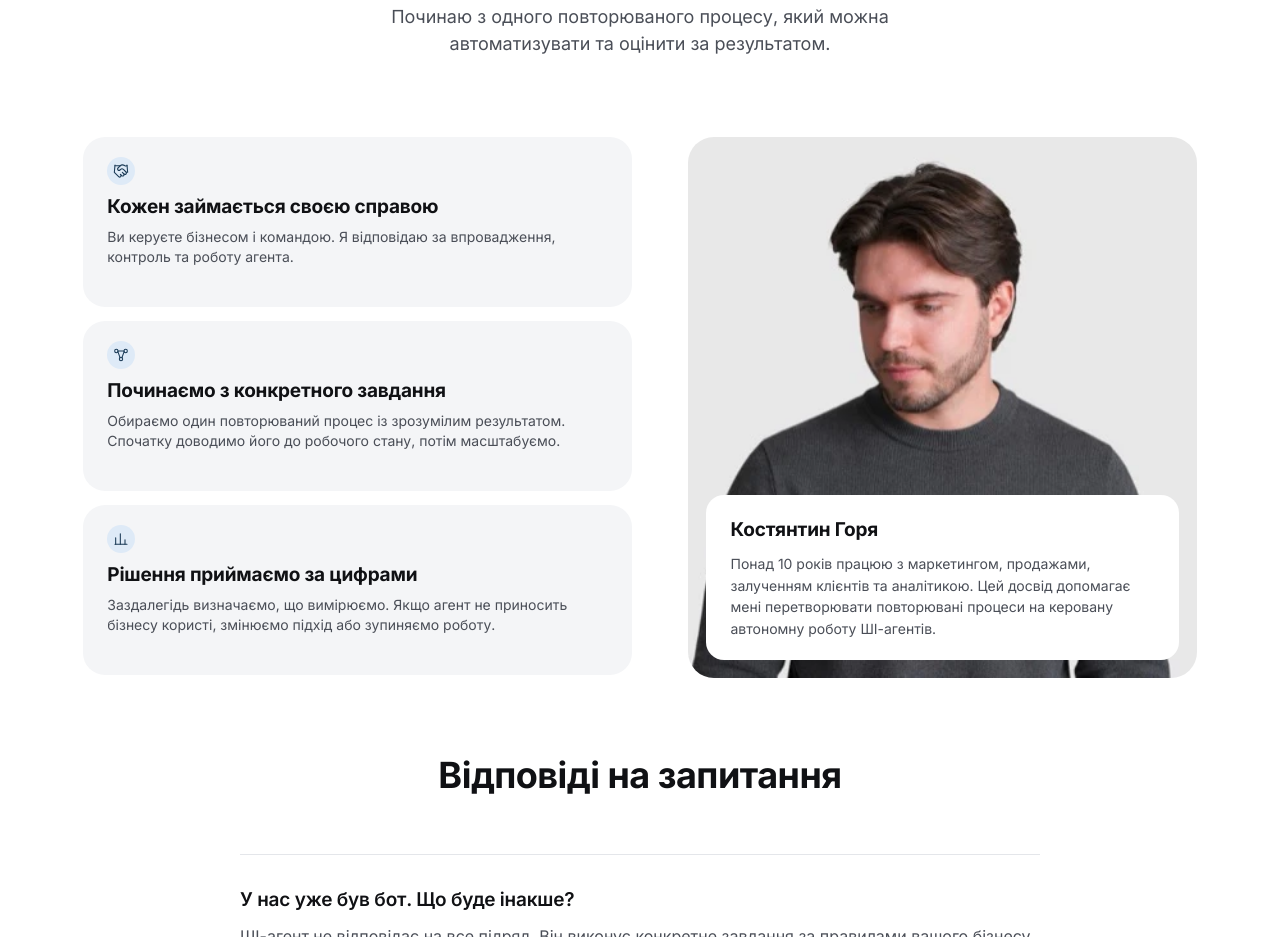
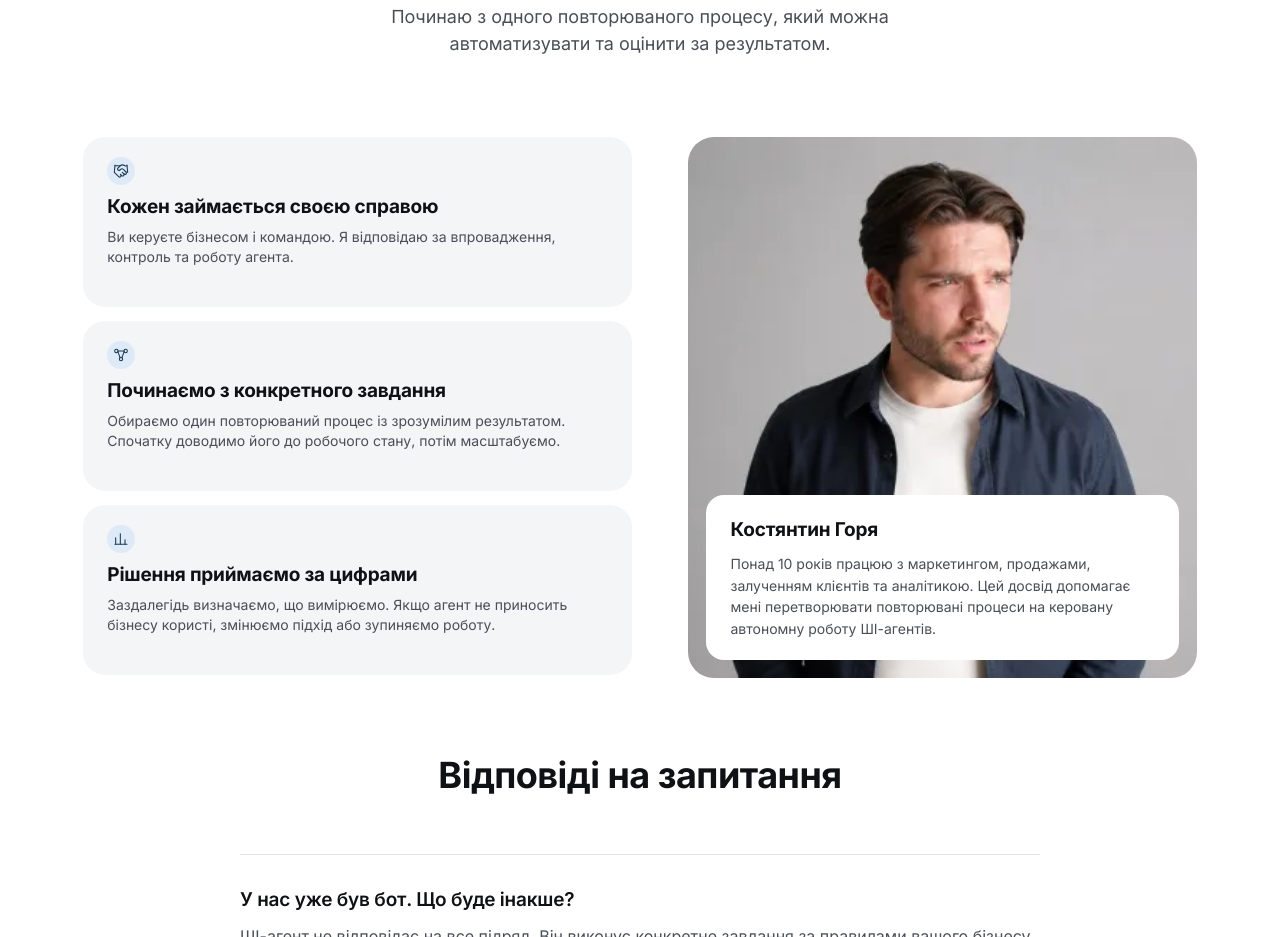
Before and after one commit to Kgorya/goria-site, a plain HTML site: page index.html in a window 1280 px wide. Shown: the part 4326-5263 px from the top of the page. Drawn offline with Linux system fonts and the light colour scheme.

Commit message:
Replace founder photo in the About block
Swap hero-*.webp for a new portrait (about-*.webp, three sizes) and
retune the crop origin so the face stays centred in the taller frame.

Co-Authored-By: Claude Opus 5 <noreply@anthropic.com>

```diff
--- a/index.html
+++ b/index.html
@@ -324,10 +324,10 @@
 
           <figure class="about__photo">
             <img
-              src="assets/img/hero-1100.webp"
-              srcset="assets/img/hero-750.webp 750w, assets/img/hero-1100.webp 1100w, assets/img/hero-1672.webp 1672w"
+              src="assets/img/about-1100.webp"
+              srcset="assets/img/about-750.webp 750w, assets/img/about-1100.webp 1100w, assets/img/about-1672.webp 1672w"
               sizes="(min-width: 900px) 46vw, 100vw"
-              alt="Костянтин Горя" width="1672" height="941" loading="lazy">
+              alt="Костянтин Горя" width="1672" height="836" loading="lazy">
             <figcaption class="about__card">
               <p class="about__name">Костянтин Горя</p>
               <p class="about__bio">Понад 10 років працюю з маркетингом, продажами, залученням клієнтів та аналітикою. Цей досвід допомагає мені перетворювати повторювані процеси на керовану автономну роботу ШІ-агентів.</p>
--- a/site.css
+++ b/site.css
@@ -637,7 +637,7 @@ html:has(.page-main) { scroll-behavior: smooth; }
   height: 100%;
   min-height: 340px;
   object-fit: cover;
-  object-position: center 12%;
+  object-position: 48% 8%;
 }
 .about__card {
   grid-row: 2;
```
Also changed, not shown: assets/img/about-1100.webp (added), assets/img/about-1672.webp (added), assets/img/about-750.webp (added), assets/img/konstantin-gorya-about-src.jpg (added).
